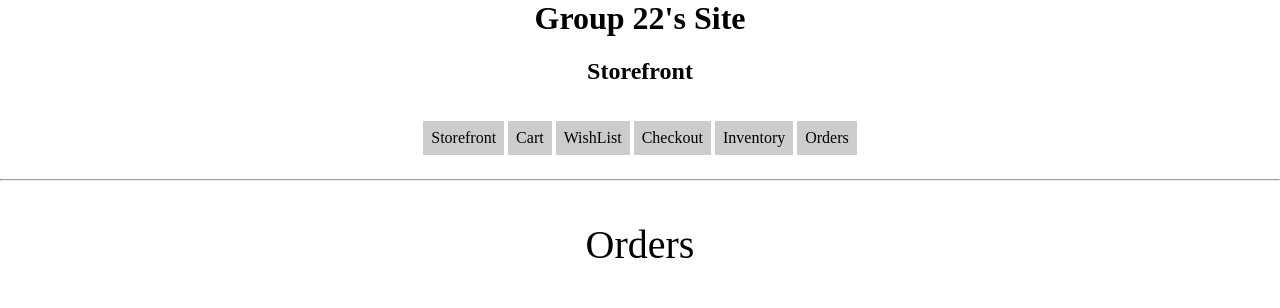
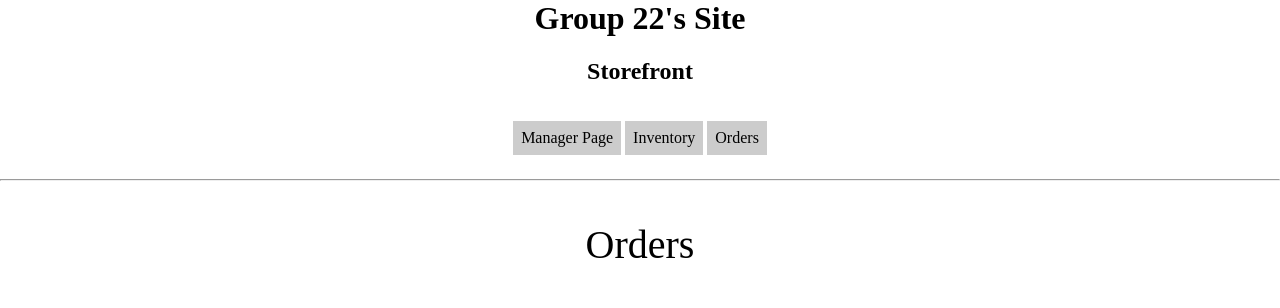
Before and after one commit to ChristopherTroyer/Portfolio, a PHP site: page /orders.php in a window 1280 px wide. Shown: the top 308 px of the page. Run offline with PHP 8.4, Linux system fonts and the light colour scheme; data that the repository does not hold is empty.

Commit message:
Adjust header tab to separate users

```diff
--- a/inventory.php
+++ b/inventory.php
@@ -10,10 +10,7 @@
     <h2>Inventory</h2>
     <nav>
         <ul>
-            <li><a href="storefront.php">Storefront</a></li>
-            <li><a href="cart.php">Cart</a></li>
-            <li><a href="wish.php">WishList</a></li>
-            <li><a href="checkout.php">Checkout</a></li>
+            <li><a href="mandir.php">Manager Page</a></li>
             <li><a href="inventory.php">Inventory</a></li>
             <li><a href="orders.php">Orders</a></li>
         </ul>
--- a/orders.php
+++ b/orders.php
@@ -10,10 +10,7 @@
     <h2>Storefront</h2>
     <nav>
         <ul>
-            <li><a href="storefront.php">Storefront</a></li>
-            <li><a href="cart.php">Cart</a></li>
-            <li><a href="wish.php">WishList</a></li>
-            <li><a href="checkout.php">Checkout</a></li>
+            <li><a href="mandir.php">Manager Page</a></li>
             <li><a href="inventory.php">Inventory</a></li>
             <li><a href="orders.php">Orders</a></li>
         </ul>
--- a/prodinfo.php
+++ b/prodinfo.php
@@ -10,10 +10,7 @@
     <h2>Storefront</h2>
     <nav>
         <ul>
-            <li><a href="storefront.php">Storefront</a></li>
-            <li><a href="cart.php">Cart</a></li>
-            <li><a href="wish.php">WishList</a></li>
-            <li><a href="checkout.php">Checkout</a></li>
+            <li><a href="mandir.php">Manager Page</a></li>
             <li><a href="inventory.php">Inventory</a></li>
             <li><a href="orders.php">Orders</a></li>
         </ul>
```
